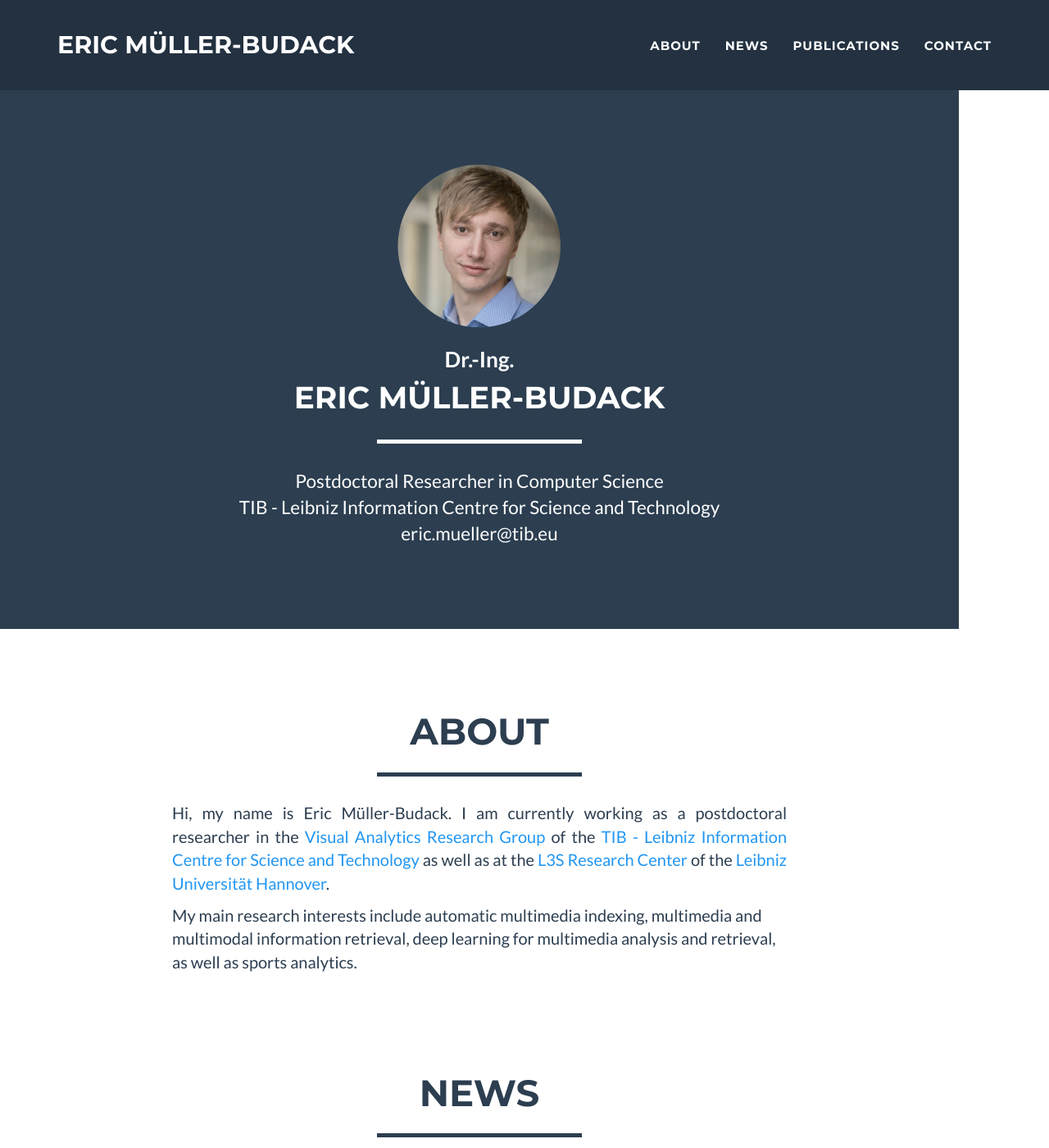
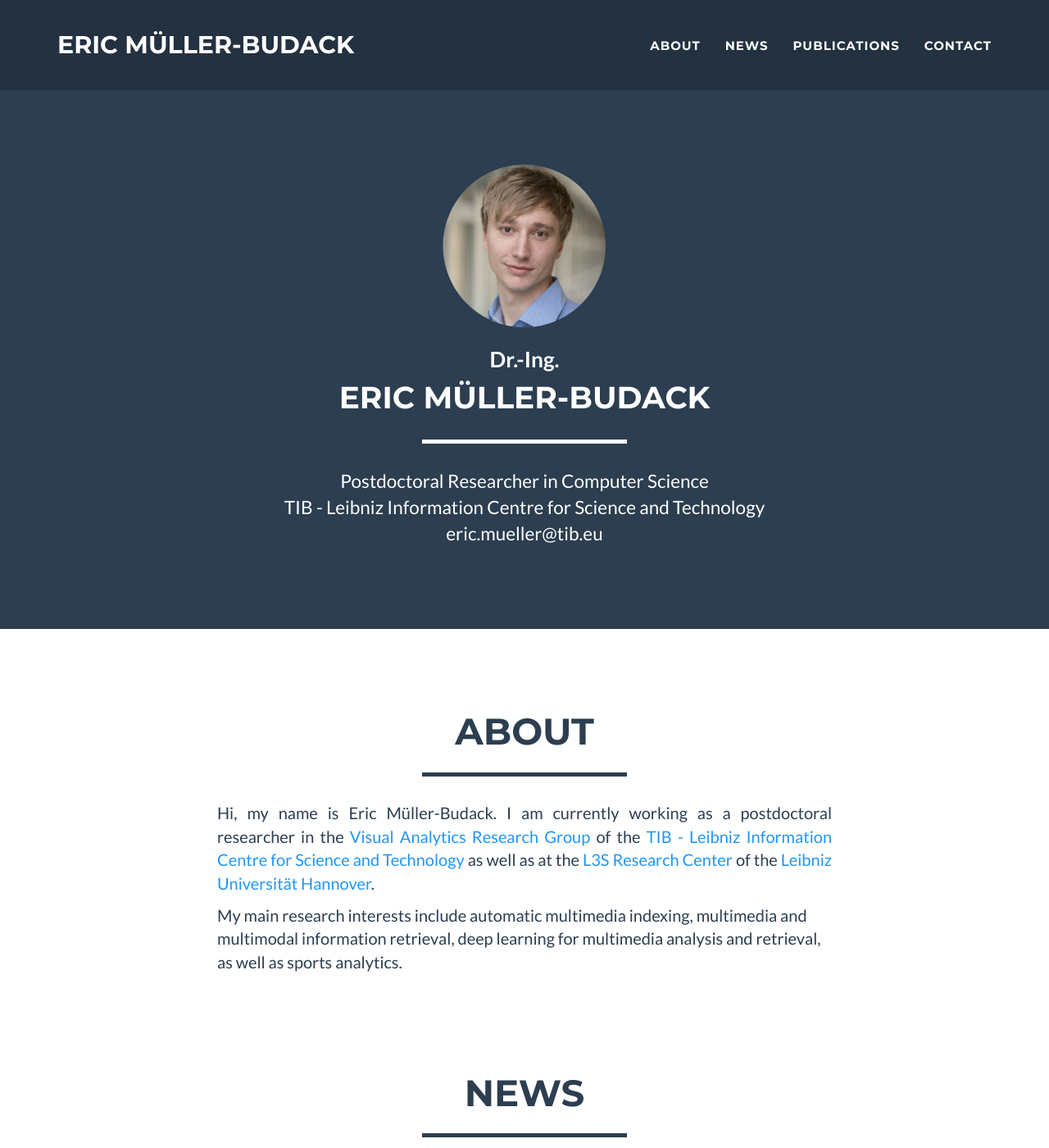
Before and after one commit to e-mb/e-mb.github.io, a Jekyll site: the page built from index.html, in a window 1280 px wide and 1400 px high. Shown: the whole window at 82% size. Built offline with Jekyll 4.4.1, drawn with Linux system fonts in a browser that asks for light colours.

Commit message:
Update main.css

```diff
--- a/_includes/css/main.css
+++ b/_includes/css/main.css
@@ -7,6 +7,8 @@
 body {
     overflow-x: hidden;
     position: absolute;
+    min-width: 100%;
+    max-width: fit-content;
 }
 
 p {
```
